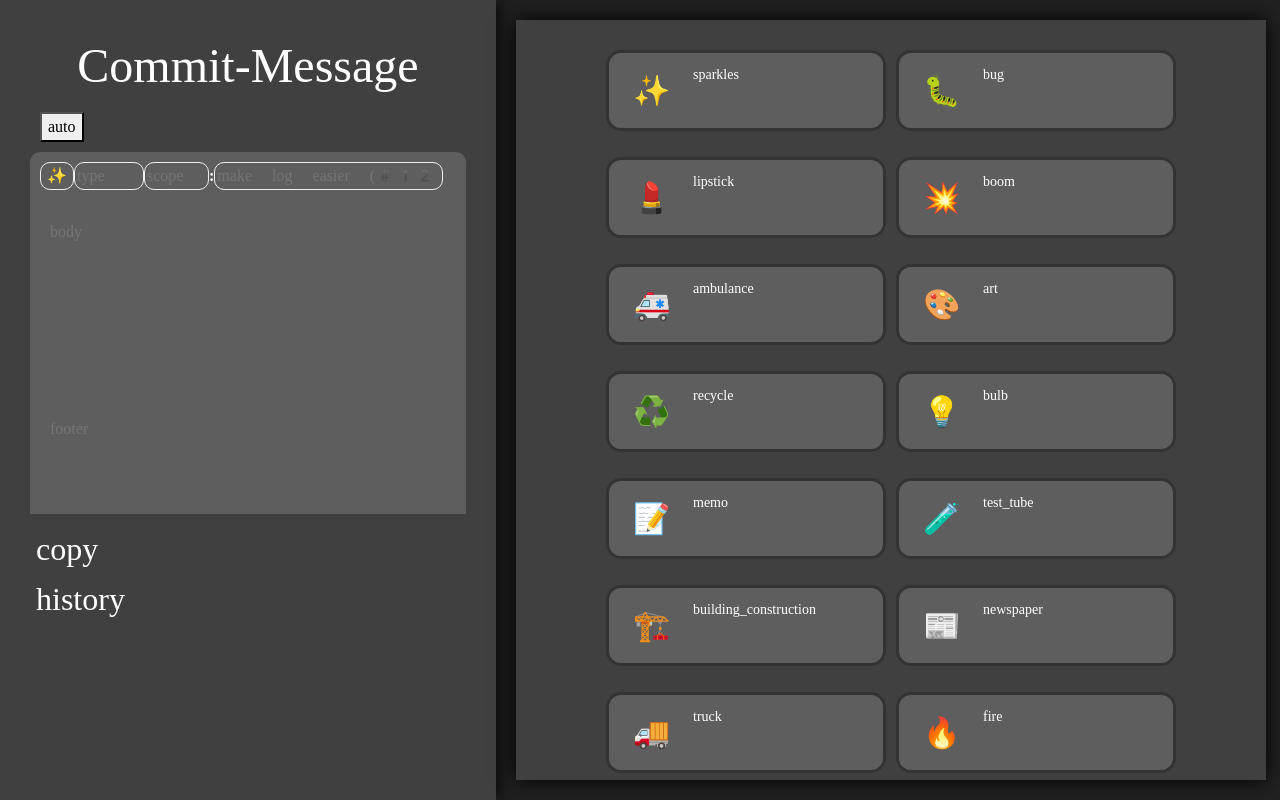
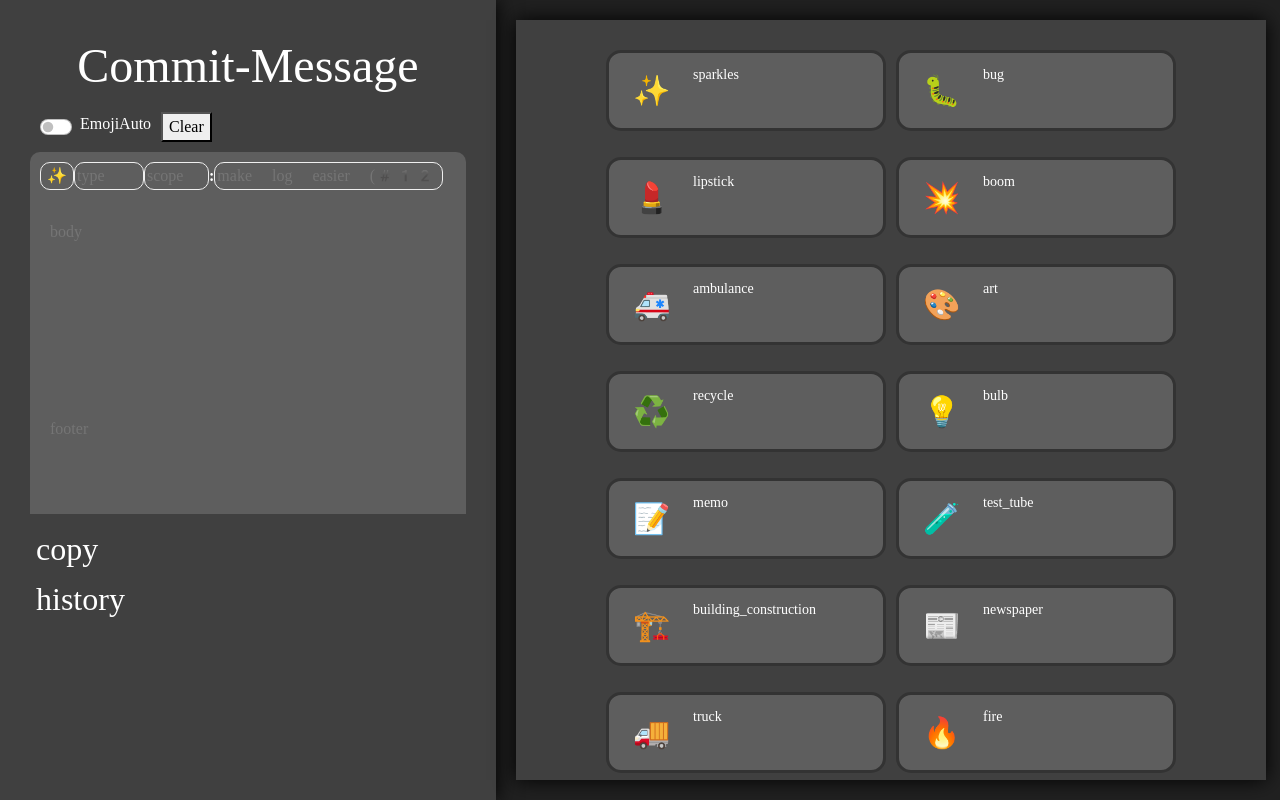
Before and after one commit to kwonyongjun1/commit-message, a React (Create React App) app in the folder commit-message/: page / in a window 1280 px wide. Built offline with nearby package versions, Linux system fonts and the light colour scheme.

Commit message:
✨ Feat: emoji auto 토글 버튼 추가

```diff
--- a/commit-message/package.json
+++ b/commit-message/package.json
@@ -6,7 +6,9 @@
     "@testing-library/jest-dom": "^5.17.0",
     "@testing-library/react": "^13.4.0",
     "@testing-library/user-event": "^13.5.0",
+    "bootstrap": "^5.3.2",
     "react": "^18.2.0",
+    "react-bootstrap": "^2.9.2",
     "react-dom": "^18.2.0",
     "react-redux": "^9.0.1",
     "react-scripts": "5.0.1",
--- a/commit-message/src/components/LeftCommitMessage.js
+++ b/commit-message/src/components/LeftCommitMessage.js
@@ -3,6 +3,7 @@ import { useSelector, useDispatch } from "react-redux";
 import { setAutoMode, setType, setCurrentState, setEmoji } from "../redux/actions/Message";
 import {STATE} from "../constants";
 import { findEmojiFromRelType, copyMessage} from "../utils";
+import Form from 'react-bootstrap/Form';
 
 export default function Message() {
 
@@ -10,7 +11,6 @@ export default function Message() {
     const autoMode = useSelector(state => state.Message.autoMode);
     const emoji = useSelector(state => state.Message.emoji);
     const type = useSelector(state => state.Message.type);
-
     const [shortSummary, setShortSummary] = useState();
     const [scope, setScope] = useState();
     const [body, setBody] = useState();
@@ -78,16 +78,15 @@ export default function Message() {
                 <span>Commit-Message</span>
             </header>
             <div className="setting-area">
-                {/* <div className="form-check form-switch">
-                    <label className="form-check-label" for="flexSwitchCheckChecked">EmojiAuto</label>
-                    <input className="form-check-input" type="checkbox" role="switch" id="flexSwitchCheckChecked" checked/>
-                </div>
-                <div className="form-check form-switch">
-                    <label className="form-check-label" for="flexSwitchCheckChecked">Auto</label>
-                    <input className="form-check-input" type="checkbox" role="switch" id="flexSwitchCheckChecked" checked/>
-                </div> */}
-
-                <button onClick={onClickToggleAuto}> auto </button>
+                <Form>
+                    <Form.Check
+                        type="switch"
+                        id="custom-switch"
+                        label="EmojiAuto"
+                        onClick={onClickToggleAuto}
+                    />
+                </Form>
+                <button>Clear</button>
 
             </div>
             <article className="commit-message">
```
Also changed, not shown: 1 other file (tests, documents, lock files or other folders).
